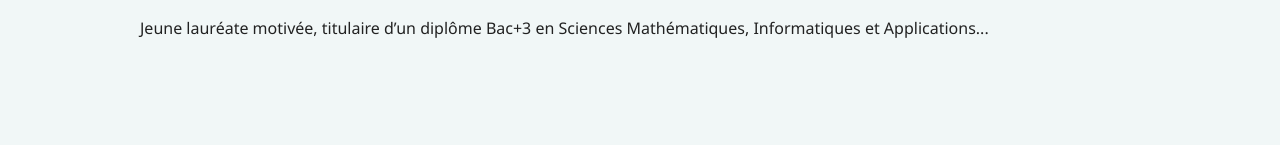
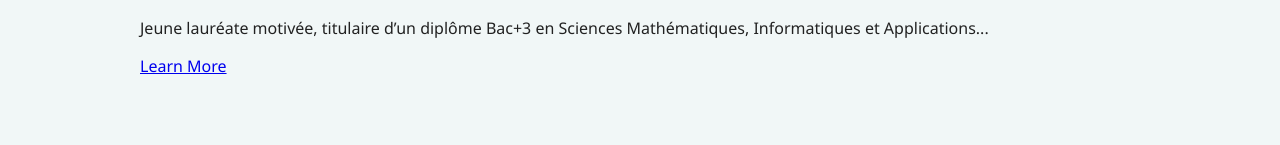
Before and after one commit to Salmasabir/salma-portfolio-static, a plain HTML site: page index.html in a window 1280 px wide. Shown: the part 622-767 px from the top of the page. Drawn offline with Linux system fonts and the light colour scheme.

Commit message:
index.html
Update

```diff
--- a/index.html
+++ b/index.html
@@ -37,6 +37,7 @@
     </section><section id="about">
   <h2 data-i18n="aboutTitle">À propos de moi</h2>
   <p data-i18n="aboutText">Jeune lauréate motivée, titulaire d’un diplôme Bac+3 en Sciences Mathématiques, Informatiques et Applications...</p>
+  <a href="#about" class="btn">Learn More</a>
 </section>
 
 <section id="skills">
```
